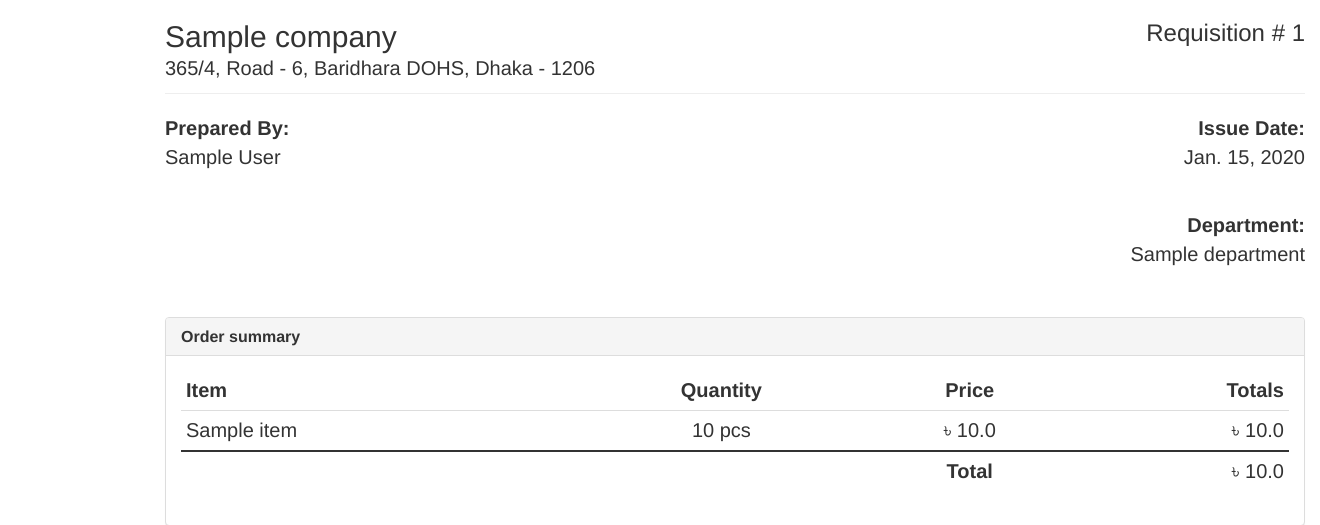
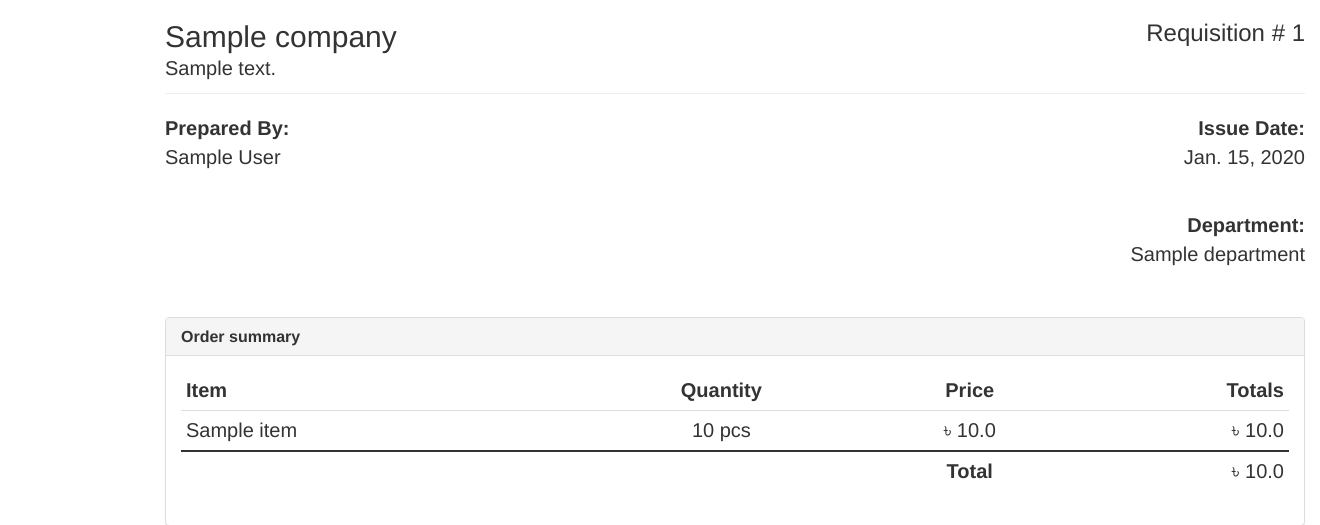
Before and after one commit to MiniGunnR/erp, a Django app: page /requisition/1/ in a window 1320 px wide. Shown: the top 525 px of the page. Run offline with Django 3.2, Linux system fonts and the light colour scheme; tables that the repository leaves empty hold one stand-in row (values such as "Sample post"); some libraries are stand-ins or nearby versions.

Commit message:
address variable in template

```diff
--- a/requisition/templates/requisition/requisition_detail_view.html
+++ b/requisition/templates/requisition/requisition_detail_view.html
@@ -49,7 +49,7 @@
         <div class="col-xs-12">
             <div class="invoice-title">
                 <h2>{{ object.company }}</h2><h3 class="pull-right">Requisition # {{ object.pk }}</h3>
-	            <p style="line-height: 0.5em;">365/4, Road - 6, Baridhara DOHS, Dhaka - 1206</p>
+	            <p style="line-height: 0.5em;">{{ object.company.address }}</p>
             </div>
             <hr>
 	        <div class="row">
```
